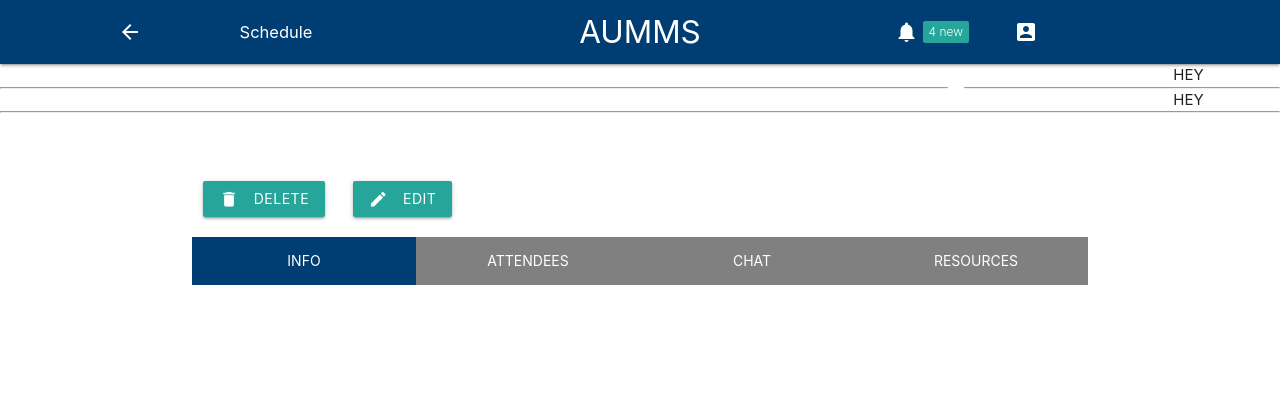
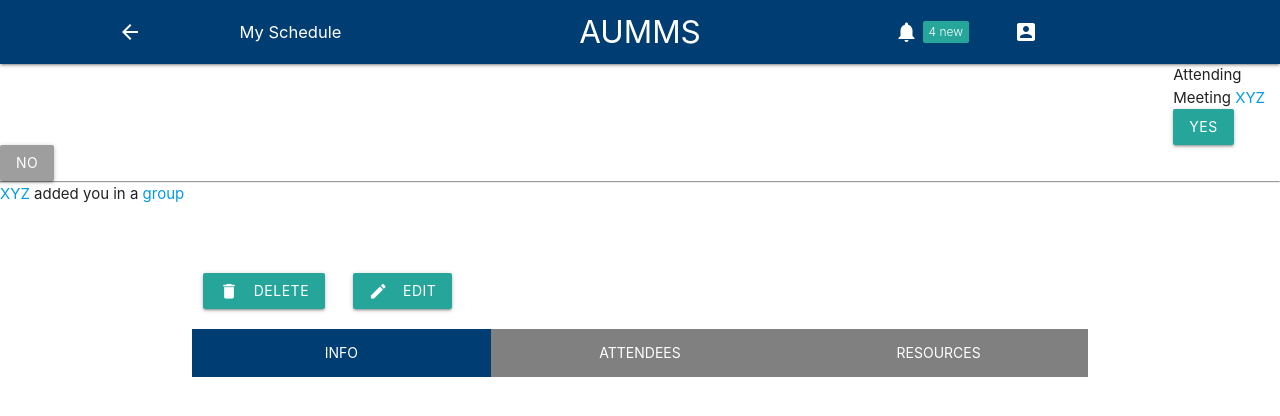
Before and after one commit to ParthManiyar/Meeting_Management_System, a Django app: page /meetings/1/ in a window 1280 px wide. Shown: the top 416 px of the page. Run offline with Django 3.2, Linux system fonts and the light colour scheme; the visitor is signed in with stand-in values (Sample User, id 1); data comes from the database, SQL or seed files in the repository; data that the repository does not hold is empty.

Commit message:
Group Meetings

```diff
--- a/MMSApp/templates/MMSApp/base.html
+++ b/MMSApp/templates/MMSApp/base.html
@@ -32,14 +32,14 @@
             </li>
           </ul>
         </div>
-        <div class="col s1">
+        <div class="col s2">
           <ul>
             <li>
-              <a href="/schedule" style="font-size:1.1em"> Schedule </a>
+              <a href="/schedule" style="font-size:1.1em">My Schedule </a>
             </li>
           </ul>
         </div>
-      <div class="col s3 offset-s5">
+      <div class="col s3 offset-s4">
         <ul>
           <li>
             <a href="#!" id="notification_id" class="valign-wrapper">
@@ -67,13 +67,15 @@
 
   <div id="notification-popup" class="fancyScroll" state="off" >
     <div class="notification-element">
-      HEY
+      <span>Attending Meeting <a href="Path">XYZ</a></span>
+      <button class="waves-effect waves-light btn small-notification-button" ><span>Yes</span></button>
+      <button class="waves-effect waves-light btn grey small-notification-button">No</button>
     </div>
     <hr style="margin:0px">
     <div class="valign-wrapper notification-element">
-      HEY
+      <span><a href="/PATH">XYZ</a> added you in a <a href="/PATH">group</a></span>
     </div>
-    <hr style="margin:0px">
+    <!-- <hr style="margin:0px"> -->
   </div>
 
   <script type="text/javascript">
--- a/MMSApp/templates/MMSApp/meeting_rd.html
+++ b/MMSApp/templates/MMSApp/meeting_rd.html
@@ -7,7 +7,7 @@
 <div class="container" >
   <div class="row">
     <div class="col s2">
-        <a href="#!" id="leave_group_button_id" class="waves-effect waves-light btn delete-button"><i class="material-icons left">delete</i>Delete</a>
+        <a href="#!" id="delete_meeting_button_id" class="waves-effect waves-light btn delete-button"><i class="material-icons left">delete</i>Delete</a>
     </div>
     <div class="col s2">
         <a href="#!" id="edit_meeting_button_id" class="waves-effect waves-light btn" ><i class="material-icons left">create</i>Edit</a>
@@ -16,10 +16,9 @@
 <div class="row" style="padding-right:0px;margin-right:0px">
   <div class="col s12" style="padding-left:0px;padding-right:0px">
     <ul class="tabs" style="background-color:#003d72;" >
-      <li class="tab col s3 active"><a href="#info_tab_id" >INFO</a></li>
-      <li class="tab col s3"><a href="#attendees_tab_id">ATTENDEES</a></li>
-      <li class="tab col s3"><a href="#chat_tab_id" >CHAT</a></li>
-      <li class="tab col s3"><a href="#resources_tab_id" >RESOURCES</a></li>
+      <li class="tab col s4 active"><a href="#info_tab_id" >INFO</a></li>
+      <li class="tab col s4"><a href="#attendees_tab_id">ATTENDEES</a></li>
+      <li class="tab col s4"><a href="#resources_tab_id" >RESOURCES</a></li>
     </ul>
   </div>
 </div>
@@ -28,17 +27,12 @@
   <div class="fancyScroll" style="max-height:500px;overflow-y:auto">
   </div>
 </div>
+
 <div id="attendees_tab_id">
-  <div class="fancyScroll" style="max-height:500px;overflow-y:auto">
-      <p><a href="/profile/">XYZ</a></p>
-      <p><a href="/profile/">XYZ</a></p>
+  <div class="fancyScroll container" style="max-height:500px;overflow-y:auto">
   </div>
 </div>
-<div id="chat_tab_id">
-  <div class="fancyScroll" style="height:500px;overflow-y:auto">
 
-  </div>
-</div>
 <div id="resources_tab_id">
     <div class = "row">
        <div class = "file-field input-field col s4">
@@ -55,9 +49,18 @@
          <button class="waves-effect waves-light btn" id="add_resource_id"><i class="material-icons left">add</i>Add</button>
        </div>
     </div>
-  <div class="fancyScroll" style="max-height:400px;overflow-y:auto">
-    <p><a href="files/">XYZ</a></p>
-    <p><a href="files/">XYZ</a></p>
+  <div class="fancyScroll" id="append_resources_here_id" style="max-height:400px;overflow-y:auto">
+      <div class="row meeting-box" style="width:98%;">
+        <div class="col s5">
+          <span>File Name</span>
+        </div>
+        <div class="col s4">
+          <a href="/ADD PATH HERE"><i class="material-icons left white-text">add</i>Member Name</a>
+        </div>
+        <div class="col s3">
+          <a href="/ADD PATH HERE"><i class="material-icons left white-text">file_download</i>View/Download</a>
+        </div>
+      </div>
   </div>
 </div>
 
@@ -136,7 +139,9 @@ $(document).ready(function(){
           type: 'POST',
           success: function(response){
             console.log(response);
-            Get_Meeting_Resources();
+            if(response['status']==200){
+                Get_Meeting_Resources();
+            }
           },
           error: function(xhr, a, b){
             console.log("Some error!");
@@ -145,20 +150,60 @@ $(document).ready(function(){
     }
 
     function Get_Meeting_Resources(){
-      $.ajax({
-          url: "/Get_Meeting_Resources/",
-          type: "POST",
-          data: {
-            'meeting_uuid' : get_uuid(),
-          },
-          success: function(response) {
-            console.log(response);
-            if(response['status']==200){
-              break;
-            }
-          },
-        });
+      // $.ajax({
+      //     url: "/Get_Meeting_Resources/",
+      //     type: "POST",
+      //     data: {
+      //       'meeting_uuid' : get_uuid(),
+      //     },
+      //     success: function(response) {
+      //       console.log(response);
+      //       if(response['status']==200){
+      //         $("#append_resources_here_id").children().empty();
+
+      //         $('#append_resources_here_id').children().append(temp);
+      //       }
+      //     },
+      //   });
     }
+
+    // $.ajax({
+    //     url: '/GET_ATTENDEES/',
+    //     data: {
+    //
+    //     },
+    //     type: 'POST',
+    //     success: function(response){
+    //       console.log(response);
+            // var temp = '<div class="row"><span><a href="/profile/XYZ">XYZ</a></span>\
+            // <span class="right isadmin-class">Admin<span></div>';
+            //
+            // $("#attendees_tab_id").children().append(temp);
+    //     },
+    //     error: function(xhr, a, b){
+    //       console.log("Some error!");
+    //     }
+    //   });
+
+    $("#delete_meeting_button_id").click(function (){
+
+      console.log("ADD DELETE API HERE!");
+      // $.ajax({
+      //     url: '/DELETEs/',
+      //     data: {
+      //      'meeting_uuid' : get_uuid(),
+      //     },
+      //     type: 'POST',
+      //     success: function(response){
+      //        M.toast({html:"Successfully Deleted!"});
+      //        window.location.pathname = "groups/"+group_uuid;
+      //     },
+      //     error: function(xhr, a, b){
+      //       console.log("Some error!");
+      //     }
+      //   });
+    });
+
   });
 
 </script>
--- a/MMSApp/templates/MMSApp/signup.html
+++ b/MMSApp/templates/MMSApp/signup.html
@@ -58,6 +58,11 @@
           return;
         }
 
+        if($("#username_signup_id").val().toLowerCase() != $("#username_signup_id").val()){
+          M.toast({html:"Username can only have lower case characters!"});
+          return;
+        }
+
        $.ajax({
             url: "/signup_submit/",
             type: "POST",
--- a/MMSApp/urls.py
+++ b/MMSApp/urls.py
@@ -13,6 +13,7 @@ urlpatterns = [
     path('signup_submit/', views.Signup_Submit),
     # Users
     path('Get_All_Users/', views.Get_All_Users),
+    path('profile/<str:username>/', views.Profile),
     # Group
     path('create/group/', views.Create_Group),
     path('edit/group/<str:group_uuid>/', views.Edit_Group),
--- a/MMSApp/views.py
+++ b/MMSApp/views.py
@@ -61,6 +61,12 @@ def Signup(request):
 def Logout(request):
     logout(request)
     return HttpResponseRedirect('/login/')
+
+# Users
+
+@login_required(login_url='/login/')
+def Profile(request,username):
+    return render(request,'MMSApp/profile.html')
 
 # Group
 
```
Also changed, not shown: MMSApp/static/MMSApp/css/signup&login.css (+27 -3 lines), MMSApp/templates/MMSApp/group_rd.html (+13 -3 lines), MMSApp/templates/MMSApp/home.html (+14 -4 lines), MMSApp/templates/MMSApp/profile.html (added, +7 -0 lines).
